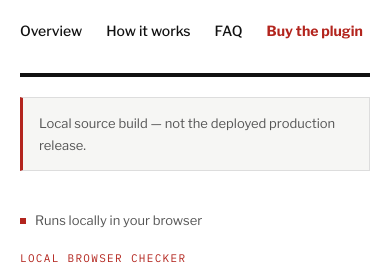
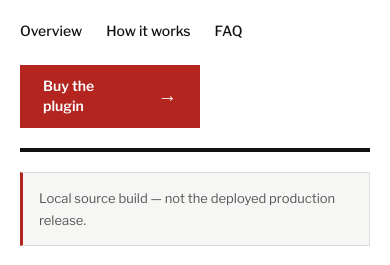
Before and after one commit to brianwinum/contentledger-verifier, a website built with Vite: page index.html in a window 390 px wide. Shown: the part 68-333 px from the top of the page. Built offline with nearby package versions, Linux system fonts and the light colour scheme; some packages are replaced by stand-ins of ours.

Commit message:
Match buyer button size across project headers (#5)
* Unify buyer CTA size across site headers

* Match header button spacing to certificate site

---------

Co-authored-by: Brian Winum <bwinum@maxplaces.com>

```diff
--- a/index.html
+++ b/index.html
@@ -12,7 +12,7 @@
   <body>
     <div class="app-shell">
       <a class="skip-link" href="#main">Skip to content</a>
-      <header class="site-header container" id="top"><a class="brand" href="https://wpcontentledger.com/" aria-label="WP ContentLedger home"><span class="brand-mark"><svg viewBox="0 0 32 32" fill="none" aria-hidden="true"><path d="M8 3h11l6 6v20H8V3Z" stroke="currentColor" stroke-width="2"/><path d="M19 3v7h6M12 19l3 3 7-8" stroke="currentColor" stroke-width="2" stroke-linejoin="round"/></svg></span><span><span class="wordmark">WP ContentLedger</span><span class="brand-sub">Publication evidence for WordPress</span></span></a><nav aria-label="Main navigation"><a href="https://wpcontentledger.com/#overview">Overview</a><a href="https://wpcontentledger.com/#how-it-works">How it works</a><a href="https://wpcontentledger.com/#faq">FAQ</a><a class="mobile-sales-link" href="https://buy.wpcontentledger.com/">Buy the plugin</a></nav><a class="button button-primary header-cta" href="https://buy.wpcontentledger.com/">Buy the plugin <span aria-hidden="true">→</span></a></header>
+      <header class="site-header container" id="top"><a class="brand" href="https://wpcontentledger.com/" aria-label="WP ContentLedger home"><span class="brand-mark"><svg viewBox="0 0 32 32" fill="none" aria-hidden="true"><path d="M8 3h11l6 6v20H8V3Z" stroke="currentColor" stroke-width="2"/><path d="M19 3v7h6M12 19l3 3 7-8" stroke="currentColor" stroke-width="2" stroke-linejoin="round"/></svg></span><span><span class="wordmark">WP ContentLedger</span><span class="brand-sub">Publication evidence for WordPress</span></span></a><nav aria-label="Main navigation"><a href="https://wpcontentledger.com/#overview">Overview</a><a href="https://wpcontentledger.com/#how-it-works">How it works</a><a href="https://wpcontentledger.com/#faq">FAQ</a></nav><a class="button button-primary" href="https://buy.wpcontentledger.com/">Buy the plugin <span aria-hidden="true">→</span></a></header>
 
       <div id="local-build-banner" class="local-build-banner container" hidden>Local source build.</div>
       <noscript><p class="local-build-banner container">JavaScript is required to check a package locally. No package has been checked. No evidence is uploaded by this checker.</p></noscript>
--- a/src/site-shell.css
+++ b/src/site-shell.css
@@ -130,7 +130,6 @@ a:focus-visible, button:focus-visible, summary:focus-visible {
   line-height: 1.4;
 }
 .site-header nav span { margin-left: 0; }
-.site-header nav .mobile-sales-link { display: none; }
 .site-header nav a:hover, .text-link:hover, .footer-links a:hover {
   color: var(--accent);
   text-decoration: underline;
@@ -161,12 +160,14 @@ a:focus-visible, button:focus-visible, summary:focus-visible {
 .button span { flex-shrink: 0; font-size: 1.2rem; font-weight: 400; }
 .button-outline { background: var(--paper); color: var(--ink); border: 1px solid var(--ink); }
 .button-outline:hover { background: var(--ink); color: var(--paper); }
-.site-header .header-cta {
+.site-header > .button-primary {
   display: inline-flex;
   flex: 0 0 auto;
-  gap: 14px;
-  min-height: 52px;
-  padding: 13px 17px;
+  gap: 22px;
+  width: 180px;
+  height: 63px;
+  min-height: 63px;
+  padding: 18px 22px;
   font-size: .875rem;
 }
 .text-link {
@@ -236,10 +237,8 @@ a:focus-visible, button:focus-visible, summary:focus-visible {
 
 @media (max-width: 1100px) {
   .container { width: calc(100% - 64px); }
-  .site-header { gap: 20px; }
+  .site-header { gap: 20px; flex-wrap: wrap; }
   .site-header nav { gap: 0 20px; }
-  .site-header .header-cta { display: none; }
-  .site-header nav .mobile-sales-link { display: inline-flex; color: var(--accent); font-weight: 700; }
   .hero-copy { padding-top: 16px; }
   .hero h1 { font-size: 3.5rem; }
   .hero-actions { gap: 12px 24px; }
@@ -248,6 +247,7 @@ a:focus-visible, button:focus-visible, summary:focus-visible {
 @media (max-width: 800px) {
   .site-header {
     flex-direction: column;
+    flex-wrap: nowrap;
     align-items: flex-start;
     justify-content: center;
     gap: 12px;
```
